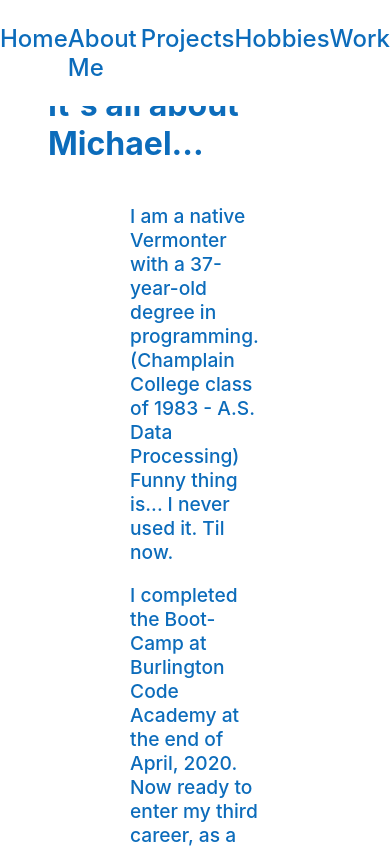
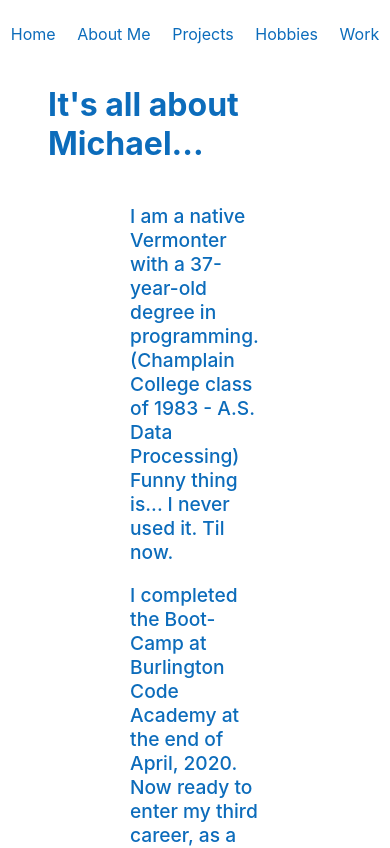
Before and after one commit to foxflyer40/Michael-Muzzy-portfolio, a React (Create React App) app in the folder client/: page /about in a window 390 px wide. Shown: the top 848 px of the page. Built offline with nearby package versions, Linux system fonts and the light colour scheme.

Commit message:
make banner selectors responsive

```diff
--- a/client/src/App.css
+++ b/client/src/App.css
@@ -36,6 +36,12 @@ html, body {
    text-decoration: none;
    color: rgb(12, 108, 187);
    font-weight: 500;
+}
+@media screen and (max-width: 750px) {
+   .bannerSelector {
+      font-size: medium;
+      font-weight: 400;
+   }
 }
 
 /* Home Page Styling */
```
